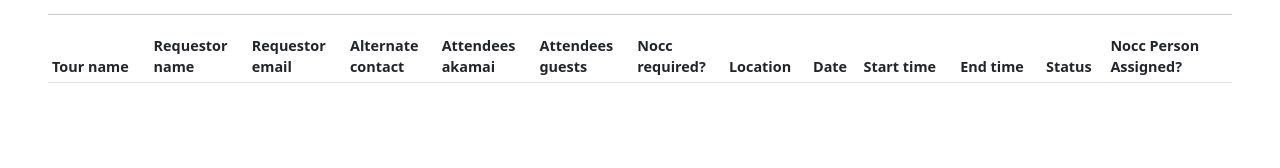
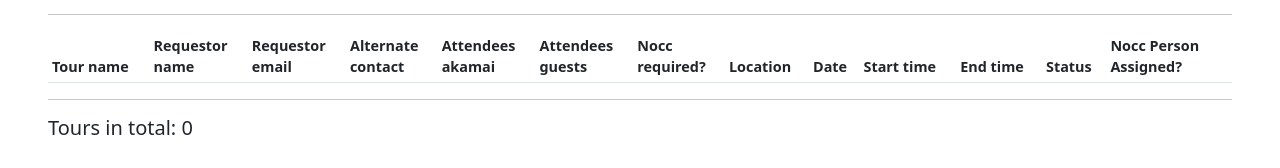
Before and after one commit to rysiekmirek/nocc-scheduler-app, a Django app: page /calendar/ in a window 1280 px wide. Shown: the part 632-800 px from the top of the page. Run offline with Django 4.2, Linux system fonts and the light colour scheme; data that the repository does not hold is empty.

Commit message:
count tours

```diff
--- a/templates/calendar.html
+++ b/templates/calendar.html
@@ -198,6 +198,8 @@
                 {% endfor %}
             {% endfor %}
         </table>
+        <hr/>
+        <div><h5 id="date_foot"> Tours in total: </h5></div>
     </div>
     <script>
         //f_hide_all();
@@ -205,6 +207,7 @@
         month = select_month[select_month.selectedIndex].text;
         var head = document.getElementById("date_head");
         head.innerHTML = "NOCC Tours for " + month;
+        count_tours();
 
         let clickers = document.getElementsByClassName("day_with_tour");
         for (const clicker of clickers) {
@@ -231,6 +234,15 @@
             for (day of day_table){
                 day.hidden = false;
             }
+            count_tours();
+        }
+
+        function count_tours() {
+            let day_tours = document.getElementsByClassName("day_tours");
+            let tour_count = Array.from(day_tours).filter(tour => tour.hidden == false).length;
+
+            var foot = document.getElementById("date_foot");
+            foot.innerHTML = " Tours in total: " + tour_count
         }
 
         $('#month').on('change', function(){
```
